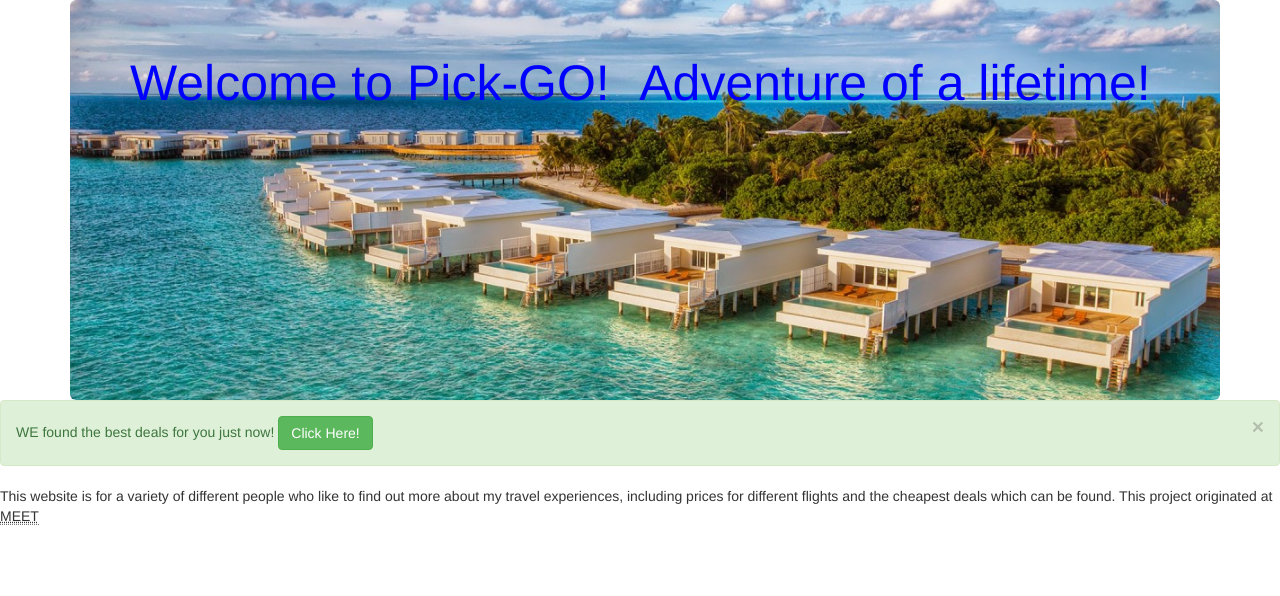
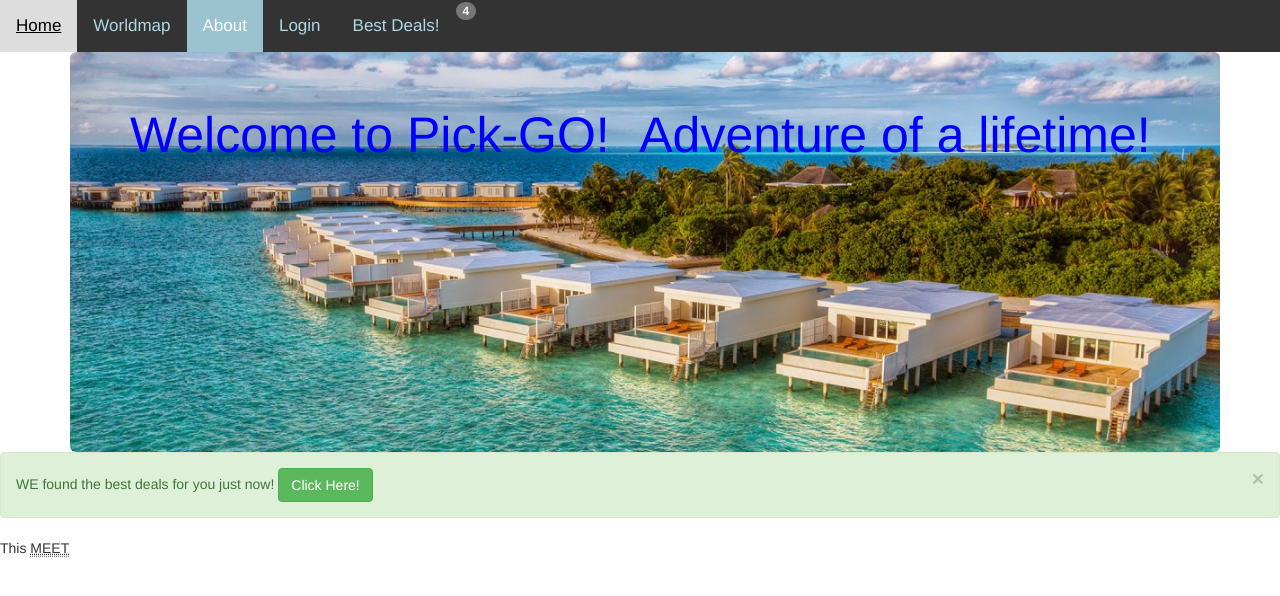
Before and after one commit to rajai18-meet/personal_website, a PHP site: page /about.html in a window 1280 px wide. Shown: the top 596 px of the page. Run offline with PHP 8.4, Linux system fonts and the light colour scheme.

Commit message:
HTML/css fix

```diff
--- a/about.html
+++ b/about.html
@@ -15,7 +15,16 @@
 
  	<meta name="viewport" content="width=device-width, initial-scale=1">
 
-
+<nav>
+    <div class="topnav">
+		  <a href="home.html">Home</a>
+		  <a href="worldmap.html">Worldmap</a>
+		  <a class="active" href="about.html">About</a>
+		  <a href="login.html">Login</a>
+		  <a href="collapsible.html">Best Deals!</a>
+		  <span class="new badge blue">4</span>
+		</div>
+  </nav>
 </head>
 <div class="container">
 	<div class="jumbotron">
@@ -44,7 +53,6 @@
 	WE found the best deals for you just now! <button type="button" class="btn btn-success"> Click Here!</button>
 </div>
 <body>
-This website is for a variety of different people who like to find out more about my travel experiences, including prices for different flights and the cheapest deals which can be found.
-This project originated at <abbr title='Middle East Entrepreneurs of Tomorrow'>MEET</abbr>
+This <abbr title='Middle East Entrepreneurs of Tomorrow'>MEET</abbr>
 </body>
 </html>
--- a/style.css
+++ b/style.css
@@ -20,3 +20,35 @@
 td{
 	width:900px;
 }
+
+.topnav {
+    background-color: #333;
+    overflow: hidden;
+}
+
+/* Style the links inside the navigation bar */
+.topnav a {
+    float: left;
+    color: #add8e6;
+    text-align: center;
+    padding: 14px 16px;
+    text-decoration: none;
+    font-size: 17px;
+}
+
+/* Change the color of links on hover */
+.topnav a:hover {
+    background-color: #ddd;
+    color: black;
+}
+
+/* Add a color to the active/current link */
+.topnav a.active {
+    background-color: #9bc2cf;
+    color: white;
+}
+
+h3, h4 {
+	margin-left: 80px;
+	margin-right: 40px;
+}
```
Also changed, not shown: home.html (+51 -1 lines), login.html (added, +30 -0 lines), 2 other files.
